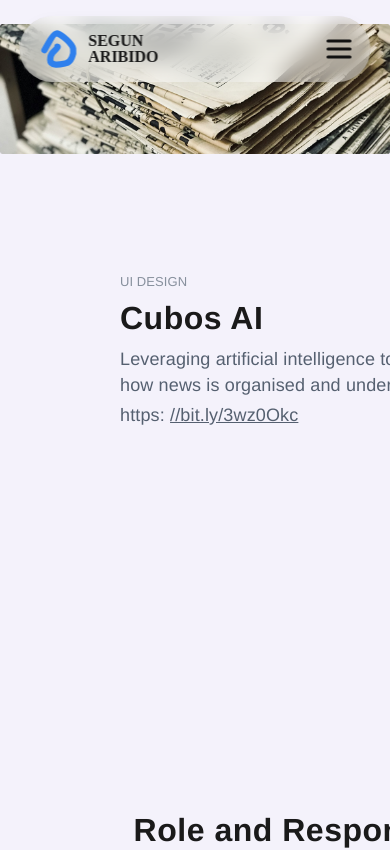
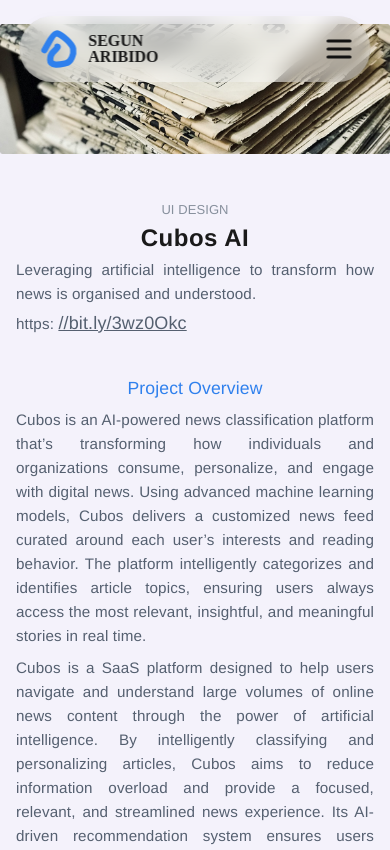
Before and after one commit to neducod/landing-page, a React (Vite) app: page /project3 in a window 390 px wide. Shown: the top 850 px of the page. Built offline with nearby package versions, Linux system fonts and the light colour scheme.

Commit message:
ndxndsjdh

```diff
--- a/src/styles/projectthree.css
+++ b/src/styles/projectthree.css
@@ -152,8 +152,6 @@
 flex-direction: column;
 align-items: flex-start;
 gap: 0.25rem;
-
-
 position: sticky;
 flex: 1;
 top: 6rem;
@@ -619,3 +617,99 @@
     height: auto;
   }
 }
+/* ============================= */
+/* 📱 Responsive Adjustments */
+/* ============================= */
+
+@media (max-width: 1024px) {
+  .projectthree-a {
+    gap: 4rem;
+    padding-left: 2rem;
+    flex-wrap: wrap;
+    justify-content: center;
+  }
+
+  .projectthree-aa,
+  .project-three-b {
+    padding-top: 4rem;
+  }
+}
+
+@media (max-width: 768px) {
+  .projectthree-a {
+    display: flex;
+    flex-direction: column;
+    align-items: center;
+    justify-content: center;
+    padding-left: 1rem;
+    padding-right: 1rem;
+    gap: 2rem;
+    max-width: 100%;
+  }
+
+  .projectthree-aa {
+    width: 100%;
+    position: static; /* disable sticky on mobile */
+    padding-top: 2rem;
+    align-items: center;
+    text-align: center;
+  }
+
+  .head-three {
+    width: 100%;
+    align-items: center;
+  }
+
+  .project-three-b {
+    width: 100%;
+    padding-top: 1rem;
+    align-items: center;
+    text-align: left;
+  }
+
+  .project-three-b h2 {
+    font-size: 1.25rem;
+    text-align: center;
+  }
+
+  .project-three-b p,
+  .projectthree-aa p,
+  .project-three-c p {
+    font-size: 1rem;
+    line-height: 1.6rem;
+    text-align: justify;
+  }
+}
+
+@media (max-width: 400px) {
+  .projectthree-a {
+    padding: 1rem;
+    gap: 1.5rem;
+  }
+
+  .head-three h2 {
+    font-size: 1.5rem;
+    line-height: 2rem;
+  }
+
+  .project-three-b h2 {
+    font-size: 1.1rem;
+  }
+
+  .projectthree-aa p,
+  .project-three-b p,
+  .project-three-c p {
+    font-size: 0.95rem;
+    line-height: 1.5rem;
+    word-wrap: break-word;
+    overflow-wrap: break-word;
+  }
+
+  a {
+    word-break: break-all; /* keeps links from overflowing */
+  }
+
+  body {
+    overflow-x: hidden;
+  }
+}
```
